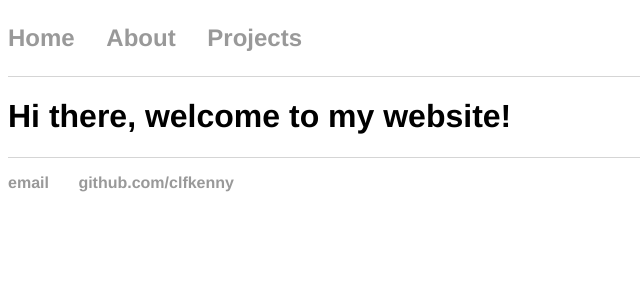
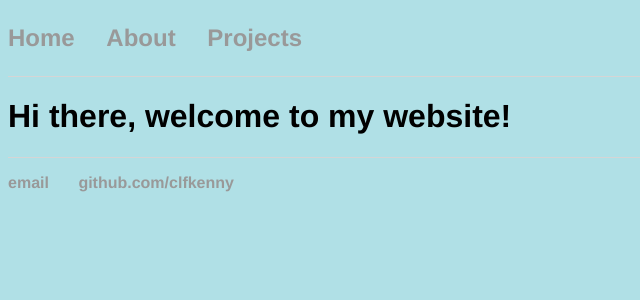
Before and after one commit to clfkenny/clfkenny.github.io, a Jekyll site: the page built from index.md, in a window 1280 px wide. Shown: the top 300 px of the page, without its empty margins (0-640 px from the left). Built offline with Jekyll 4.4.1, drawn with Linux system fonts in a browser that asks for light colours.

Commit message:
Update default.html

```diff
--- a/_layouts/default.html
+++ b/_layouts/default.html
@@ -5,7 +5,7 @@
 			<!-- link to main stylesheet -->
 			<link rel="stylesheet" type="text/css" href="/css/main.css">
 		</head>
-		<body>
+		<body style="background-color:powderblue;">
 			<nav>
 	    		<ul>
 	        		<li><a href="/">Home</a></li>
```
